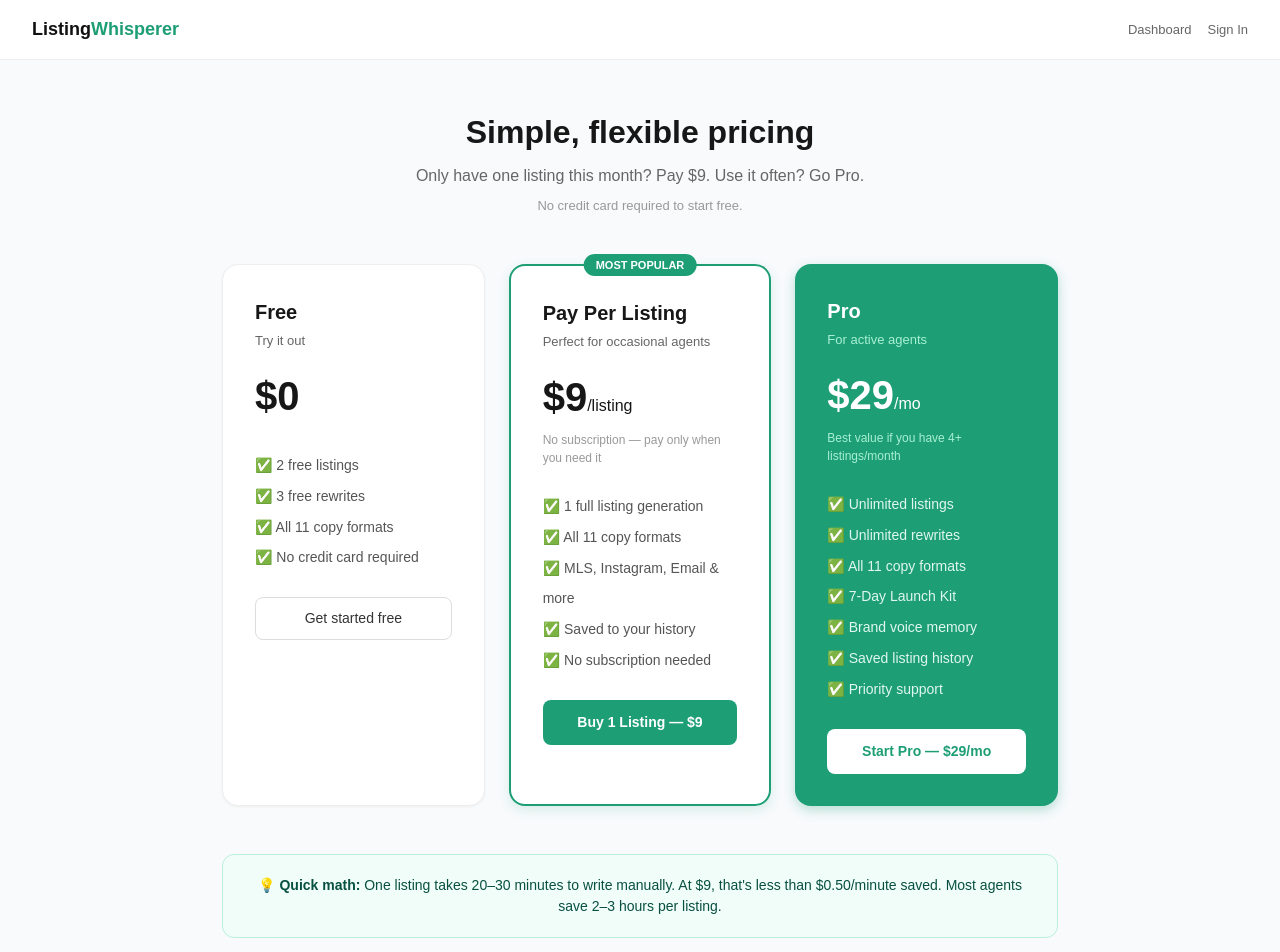
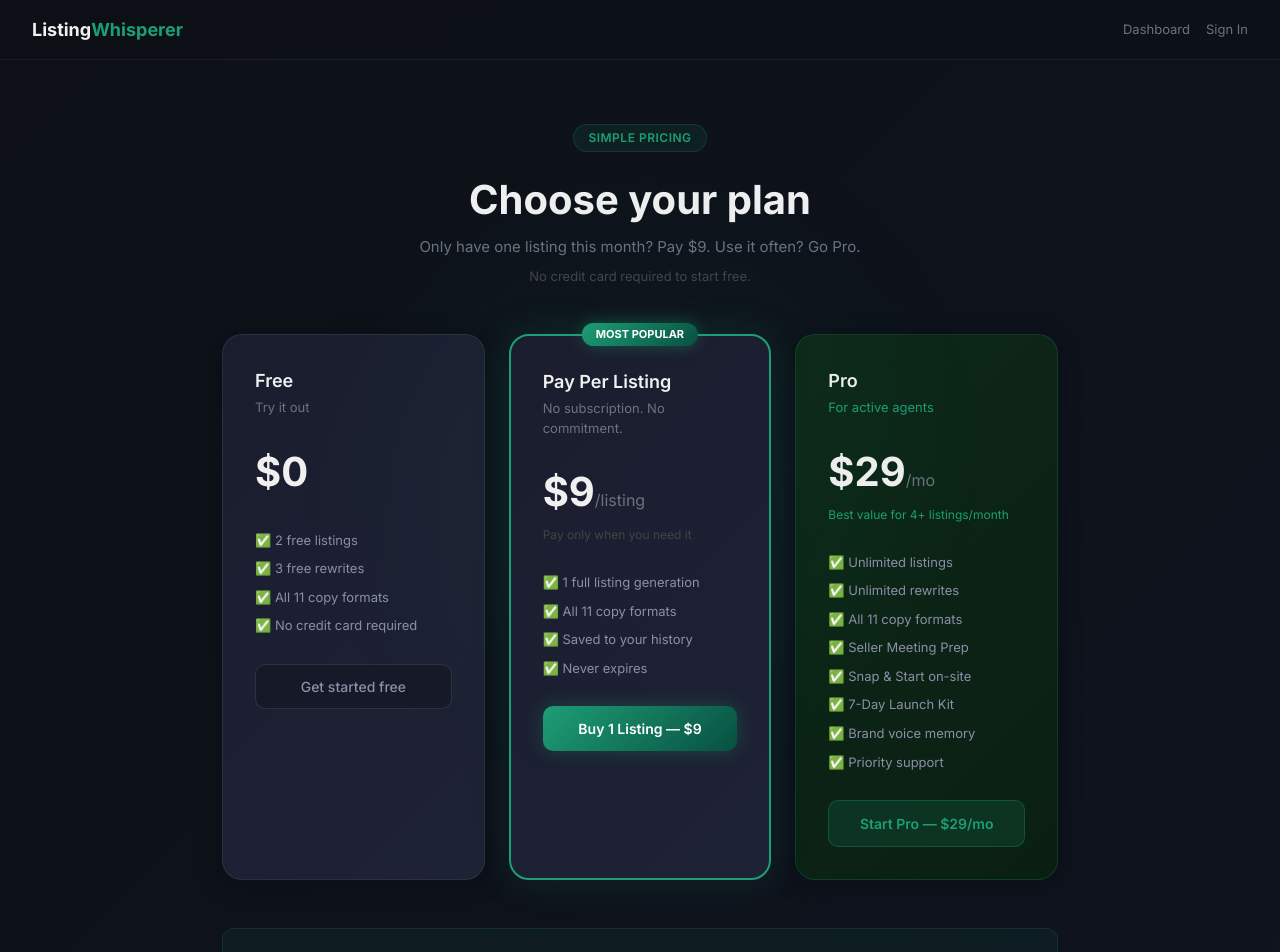
Before and after one commit to APD013/listing-whisperer, a Next.js app: page /pricing in a window 1280 px wide. Shown: the top 952 px of the page. Built offline with nearby package versions, Linux system fonts and the light colour scheme; no server answers.

Commit message:
Redesign pricing page with dark premium UI

```diff
--- a/src/app/pricing/page.tsx
+++ b/src/app/pricing/page.tsx
@@ -1,5 +1,4 @@
 'use client'
-
 import { useState, useEffect } from 'react'
 import { useRouter } from 'next/navigation'
 import { createClient } from '@supabase/supabase-js'
@@ -35,107 +34,119 @@ export default function PricingPage() {
         body: JSON.stringify({ priceId, mode, userId }),
       })
       const data = await res.json()
-      if (data.url) {
-        window.location.href = data.url
-      }
-    } catch (err) {
-      console.error(err)
-    }
+      if (data.url) window.location.href = data.url
+    } catch (err) { console.error(err) }
     setLoading(null)
   }
 
+  const cardStyle = { background:'linear-gradient(135deg, #1a1d2e 0%, #1e2235 100%)', borderRadius:'20px', border:'1px solid rgba(255,255,255,0.07)', padding:'2rem', boxShadow:'0 4px 24px rgba(0,0,0,0.3)' }
+
   return (
-    <main style={{minHeight:'100vh',fontFamily:'sans-serif',background:'#f8fafc'}}>
+    <main style={{minHeight:'100vh',background:'linear-gradient(135deg, #0d1117 0%, #0f1420 100%)',fontFamily:"'Inter', sans-serif"}}>
+
+      {/* BACKGROUND GLOW */}
+      <div style={{position:'fixed',top:'20%',left:'50%',transform:'translateX(-50%)',width:'800px',height:'600px',background:'radial-gradient(circle, rgba(29,158,117,0.06) 0%, transparent 70%)',pointerEvents:'none'}}/>
+
       {/* NAV */}
-      <nav style={{background:'#fff',borderBottom:'1px solid #eee',padding:'1rem 2rem',display:'flex',justifyContent:'space-between',alignItems:'center'}}>
-        <a href="/" style={{fontSize:'18px',fontWeight:'600',textDecoration:'none',color:'#111'}}>Listing<span style={{color:'#1D9E75'}}>Whisperer</span></a>
+      <nav style={{display:'flex',justifyContent:'space-between',alignItems:'center',padding:'1rem 2rem',borderBottom:'1px solid rgba(255,255,255,0.06)',background:'rgba(13,17,23,0.8)',backdropFilter:'blur(10px)',position:'sticky',top:0,zIndex:100}}>
+        <a href="/" style={{fontSize:'18px',fontWeight:'700',textDecoration:'none',color:'#f0f0f0'}}>
+          Listing<span style={{color:'#1D9E75'}}>Whisperer</span>
+        </a>
         <div style={{display:'flex',gap:'16px',alignItems:'center'}}>
-          <a href="/dashboard" style={{fontSize:'13px',color:'#666',textDecoration:'none'}}>Dashboard</a>
-          <a href="/login" style={{fontSize:'13px',color:'#666',textDecoration:'none'}}>Sign In</a>
+          <a href="/dashboard" style={{fontSize:'13px',color:'#6b7280',textDecoration:'none'}}>Dashboard</a>
+          <a href="/login" style={{fontSize:'13px',color:'#6b7280',textDecoration:'none'}}>Sign In</a>
         </div>
       </nav>
 
-      <div style={{maxWidth:'900px',margin:'0 auto',padding:'3rem 2rem',textAlign:'center'}}>
-        <h1 style={{fontSize:'2rem',fontWeight:'700',marginBottom:'0.5rem'}}>Simple, flexible pricing</h1>
-        <p style={{color:'#666',marginBottom:'0.5rem'}}>Only have one listing this month? Pay $9. Use it often? Go Pro.</p>
-        <p style={{color:'#999',fontSize:'13px',marginBottom:'3rem'}}>No credit card required to start free.</p>
+      <div style={{maxWidth:'900px',margin:'0 auto',padding:'4rem 2rem',textAlign:'center'}}>
 
-        <div style={{display:'grid',gridTemplateColumns:'repeat(3,1fr)',gap:'1.5rem',marginBottom:'3rem'}}>
+        {/* HEADER */}
+        <div style={{display:'inline-block',background:'rgba(29,158,117,0.1)',color:'#1D9E75',fontSize:'12px',fontWeight:'600',padding:'4px 14px',borderRadius:'20px',marginBottom:'1.5rem',border:'1px solid rgba(29,158,117,0.2)',letterSpacing:'0.5px'}}>
+          SIMPLE PRICING
+        </div>
+        <h1 style={{fontSize:'clamp(1.75rem,4vw,2.5rem)',fontWeight:'700',color:'#f0f0f0',marginBottom:'0.75rem',lineHeight:'1.2'}}>
+          Choose your plan
+        </h1>
+        <p style={{color:'#6b7280',marginBottom:'0.5rem',fontSize:'15px'}}>Only have one listing this month? Pay $9. Use it often? Go Pro.</p>
+        <p style={{color:'#444',fontSize:'13px',marginBottom:'3rem'}}>No credit card required to start free.</p>
+
+        {/* PRICING CARDS */}
+        <div style={{display:'grid',gridTemplateColumns:'repeat(auto-fit, minmax(240px, 1fr))',gap:'1.5rem',marginBottom:'3rem',textAlign:'left'}}>
 
           {/* FREE */}
-          <div style={{background:'#fff',borderRadius:'16px',padding:'2rem',border:'1px solid #eee',textAlign:'left',boxShadow:'0 1px 3px rgba(0,0,0,0.05)'}}>
-            <h3 style={{fontSize:'20px',fontWeight:'600',marginBottom:'4px'}}>Free</h3>
-            <p style={{color:'#666',fontSize:'13px',marginBottom:'1rem'}}>Try it out</p>
-            <p style={{fontSize:'2.5rem',fontWeight:'700',marginBottom:'1.5rem'}}>$0</p>
-            <ul style={{fontSize:'14px',color:'#555',lineHeight:'2.2',paddingLeft:'0',listStyle:'none',marginBottom:'1.5rem'}}>
+          <div style={cardStyle}>
+            <h3 style={{fontSize:'18px',fontWeight:'600',marginBottom:'4px',color:'#f0f0f0'}}>Free</h3>
+            <p style={{color:'#6b7280',fontSize:'13px',marginBottom:'1.5rem'}}>Try it out</p>
+            <p style={{fontSize:'2.5rem',fontWeight:'700',marginBottom:'1.5rem',color:'#f0f0f0'}}>$0</p>
+            <ul style={{fontSize:'13px',color:'#8b8fa8',lineHeight:'2.2',paddingLeft:'0',listStyle:'none',marginBottom:'1.5rem'}}>
               <li>✅ 2 free listings</li>
               <li>✅ 3 free rewrites</li>
               <li>✅ All 11 copy formats</li>
               <li>✅ No credit card required</li>
             </ul>
-            <a href="/signup" style={{display:'block',textAlign:'center',padding:'10px',borderRadius:'8px',border:'1px solid #ddd',color:'#333',textDecoration:'none',fontSize:'14px'}}>
+            <a href="/signup" style={{display:'block',textAlign:'center',padding:'11px',borderRadius:'10px',border:'1px solid rgba(255,255,255,0.1)',color:'#8b8fa8',textDecoration:'none',fontSize:'14px',fontWeight:'500',background:'rgba(0,0,0,0.2)'}}>
               Get started free
             </a>
           </div>
 
           {/* PAY PER LISTING */}
-          <div style={{background:'#fff',borderRadius:'16px',padding:'2rem',border:'2px solid #1D9E75',textAlign:'left',boxShadow:'0 4px 12px rgba(29,158,117,0.15)',position:'relative'}}>
-            <div style={{position:'absolute',top:'-12px',left:'50%',transform:'translateX(-50%)',background:'#1D9E75',color:'#fff',fontSize:'11px',fontWeight:'700',padding:'3px 12px',borderRadius:'20px',whiteSpace:'nowrap'}}>
+          <div style={{...cardStyle, border:'2px solid #1D9E75', position:'relative', boxShadow:'0 0 40px rgba(29,158,117,0.15)'}}>
+            <div style={{position:'absolute',top:'-13px',left:'50%',transform:'translateX(-50%)',background:'linear-gradient(135deg,#1D9E75,#085041)',color:'#fff',fontSize:'11px',fontWeight:'700',padding:'3px 14px',borderRadius:'20px',whiteSpace:'nowrap',boxShadow:'0 0 16px rgba(29,158,117,0.4)'}}>
               MOST POPULAR
             </div>
-            <h3 style={{fontSize:'20px',fontWeight:'600',marginBottom:'4px'}}>Pay Per Listing</h3>
-            <p style={{color:'#666',fontSize:'13px',marginBottom:'1rem'}}>Perfect for occasional agents</p>
-            <p style={{fontSize:'2.5rem',fontWeight:'700',marginBottom:'4px'}}>$9<span style={{fontSize:'16px',fontWeight:'400'}}>/listing</span></p>
-            <p style={{fontSize:'12px',color:'#999',marginBottom:'1.5rem'}}>No subscription — pay only when you need it</p>
-            <ul style={{fontSize:'14px',color:'#555',lineHeight:'2.2',paddingLeft:'0',listStyle:'none',marginBottom:'1.5rem'}}>
+            <h3 style={{fontSize:'18px',fontWeight:'600',marginBottom:'4px',color:'#f0f0f0'}}>Pay Per Listing</h3>
+            <p style={{color:'#6b7280',fontSize:'13px',marginBottom:'1.5rem'}}>No subscription. No commitment.</p>
+            <p style={{fontSize:'2.5rem',fontWeight:'700',marginBottom:'4px',color:'#f0f0f0'}}>$9<span style={{fontSize:'16px',fontWeight:'400',color:'#6b7280'}}>/listing</span></p>
+            <p style={{fontSize:'12px',color:'#444',marginBottom:'1.5rem'}}>Pay only when you need it</p>
+            <ul style={{fontSize:'13px',color:'#8b8fa8',lineHeight:'2.2',paddingLeft:'0',listStyle:'none',marginBottom:'1.5rem'}}>
               <li>✅ 1 full listing generation</li>
               <li>✅ All 11 copy formats</li>
-              <li>✅ MLS, Instagram, Email & more</li>
               <li>✅ Saved to your history</li>
-              <li>✅ No subscription needed</li>
+              <li>✅ Never expires</li>
             </ul>
             <button
               onClick={() => handleCheckout('price_1TOtXyKzAxeqVLKnit1Jjti5', 'payment', 'pay_per_listing')}
               disabled={loading === 'pay_per_listing'}
-              style={{width:'100%',padding:'12px',borderRadius:'8px',background:'#1D9E75',color:'#fff',border:'none',fontSize:'14px',fontWeight:'600',cursor:'pointer'}}>
+              style={{width:'100%',padding:'12px',borderRadius:'10px',background: loading === 'pay_per_listing' ? '#085041' : 'linear-gradient(135deg,#1D9E75,#085041)',color:'#fff',border:'none',fontSize:'14px',fontWeight:'600',cursor:'pointer',boxShadow:'0 0 20px rgba(29,158,117,0.3)'}}>
               {loading === 'pay_per_listing' ? 'Loading...' : 'Buy 1 Listing — $9'}
             </button>
           </div>
 
           {/* PRO */}
-          <div style={{background:'#1D9E75',borderRadius:'16px',padding:'2rem',textAlign:'left',color:'#fff',boxShadow:'0 4px 12px rgba(29,158,117,0.3)'}}>
-            <h3 style={{fontSize:'20px',fontWeight:'600',marginBottom:'4px'}}>Pro</h3>
-            <p style={{color:'#a8f0d4',fontSize:'13px',marginBottom:'1rem'}}>For active agents</p>
-            <p style={{fontSize:'2.5rem',fontWeight:'700',marginBottom:'4px'}}>$29<span style={{fontSize:'16px',fontWeight:'400'}}>/mo</span></p>
-            <p style={{fontSize:'12px',color:'#a8f0d4',marginBottom:'1.5rem'}}>Best value if you have 4+ listings/month</p>
-            <ul style={{fontSize:'14px',color:'#e0f7ee',lineHeight:'2.2',paddingLeft:'0',listStyle:'none',marginBottom:'1.5rem'}}>
+          <div style={{...cardStyle, background:'linear-gradient(135deg, #0d2818 0%, #0a1f12 100%)', border:'1px solid rgba(29,158,117,0.2)'}}>
+            <h3 style={{fontSize:'18px',fontWeight:'600',marginBottom:'4px',color:'#f0f0f0'}}>Pro</h3>
+            <p style={{color:'#1D9E75',fontSize:'13px',marginBottom:'1.5rem'}}>For active agents</p>
+            <p style={{fontSize:'2.5rem',fontWeight:'700',marginBottom:'4px',color:'#f0f0f0'}}>$29<span style={{fontSize:'16px',fontWeight:'400',color:'#6b7280'}}>/mo</span></p>
+            <p style={{fontSize:'12px',color:'#1D9E75',marginBottom:'1.5rem'}}>Best value for 4+ listings/month</p>
+            <ul style={{fontSize:'13px',color:'#8b8fa8',lineHeight:'2.2',paddingLeft:'0',listStyle:'none',marginBottom:'1.5rem'}}>
               <li>✅ Unlimited listings</li>
               <li>✅ Unlimited rewrites</li>
               <li>✅ All 11 copy formats</li>
+              <li>✅ Seller Meeting Prep</li>
+              <li>✅ Snap & Start on-site</li>
               <li>✅ 7-Day Launch Kit</li>
               <li>✅ Brand voice memory</li>
-              <li>✅ Saved listing history</li>
               <li>✅ Priority support</li>
             </ul>
             <button
               onClick={() => handleCheckout('price_1TO92kKzAxeqVLKn5eQREGy5', 'subscription', 'pro')}
               disabled={loading === 'pro'}
-              style={{width:'100%',padding:'12px',borderRadius:'8px',background:'#fff',color:'#1D9E75',border:'none',fontSize:'14px',fontWeight:'600',cursor:'pointer'}}>
+              style={{width:'100%',padding:'12px',borderRadius:'10px',background: loading === 'pro' ? 'rgba(29,158,117,0.3)' : 'rgba(29,158,117,0.15)',color:'#1D9E75',border:'1px solid rgba(29,158,117,0.3)',fontSize:'14px',fontWeight:'600',cursor:'pointer'}}>
               {loading === 'pro' ? 'Loading...' : 'Start Pro — $29/mo'}
             </button>
           </div>
         </div>
 
         {/* ROI LINE */}
-        <div style={{background:'#f0fdf8',borderRadius:'12px',padding:'1.25rem',border:'1px solid #bbf0d9',marginBottom:'2rem'}}>
-          <p style={{fontSize:'14px',color:'#085041',margin:'0'}}>
+        <div style={{background:'rgba(29,158,117,0.08)',borderRadius:'12px',padding:'1.25rem',border:'1px solid rgba(29,158,117,0.15)',marginBottom:'3rem'}}>
+          <p style={{fontSize:'14px',color:'#1D9E75',margin:'0'}}>
             💡 <strong>Quick math:</strong> One listing takes 20–30 minutes to write manually. At $9, that's less than $0.50/minute saved. Most agents save 2–3 hours per listing.
           </p>
         </div>
 
         {/* FAQ */}
         <div style={{textAlign:'left',maxWidth:'600px',margin:'0 auto'}}>
-          <h2 style={{fontSize:'1.25rem',fontWeight:'600',marginBottom:'1.5rem',textAlign:'center'}}>Pricing FAQ</h2>
+          <h2 style={{fontSize:'1.25rem',fontWeight:'600',marginBottom:'1.5rem',textAlign:'center',color:'#f0f0f0'}}>Pricing FAQ</h2>
           {[
             {q:'What happens after I buy a listing credit?',a:'One credit is added to your account immediately. Use it anytime — it never expires.'},
             {q:'Can I use the discount code WELCOME50?',a:'Yes! Enter code WELCOME50 at checkout for 50% off your first Pro month. First 50 agents only.'},
@@ -143,11 +154,17 @@ export default function PricingPage() {
             {q:'Can I cancel Pro anytime?',a:'Yes. No contracts. Cancel anytime from your account settings.'},
             {q:'What if I need more than 1 listing but don\'t want a subscription?',a:'Buy multiple listing credits — each one is $9 and never expires. Great for agents with 2-3 listings a month.'},
           ].map(({q,a}) => (
-            <div key={q} style={{borderBottom:'1px solid #eee',paddingBottom:'1.25rem',marginBottom:'1.25rem'}}>
-              <p style={{fontWeight:'600',fontSize:'14px',marginBottom:'6px'}}>{q}</p>
-              <p style={{fontSize:'13px',color:'#666',lineHeight:'1.8',margin:'0'}}>{a}</p>
+            <div key={q} style={{borderBottom:'1px solid rgba(255,255,255,0.06)',paddingBottom:'1.25rem',marginBottom:'1.25rem'}}>
+              <p style={{fontWeight:'600',fontSize:'14px',marginBottom:'6px',color:'#f0f0f0'}}>{q}</p>
+              <p style={{fontSize:'13px',color:'#6b7280',lineHeight:'1.8',margin:'0'}}>{a}</p>
             </div>
           ))}
+        </div>
+
+        {/* DISCOUNT CODE */}
+        <div style={{marginTop:'2rem',padding:'1.5rem',background:'rgba(29,158,117,0.08)',borderRadius:'12px',border:'1px solid rgba(29,158,117,0.15)'}}>
+          <p style={{fontSize:'14px',color:'#f0f0f0',margin:'0 0 4px',fontWeight:'600'}}>🎁 Early Agent Discount</p>
+          <p style={{fontSize:'13px',color:'#6b7280',margin:'0'}}>Use code <strong style={{color:'#1D9E75'}}>WELCOME50</strong> at checkout for 50% off your first Pro month. First 50 agents only!</p>
         </div>
       </div>
     </main>
```
